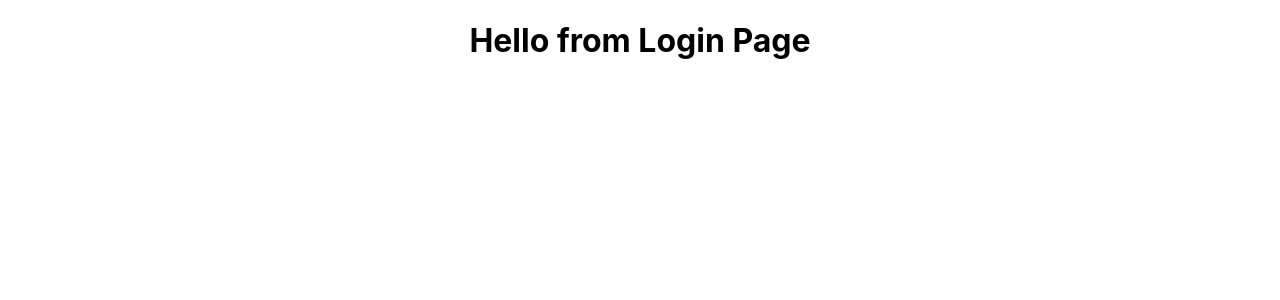
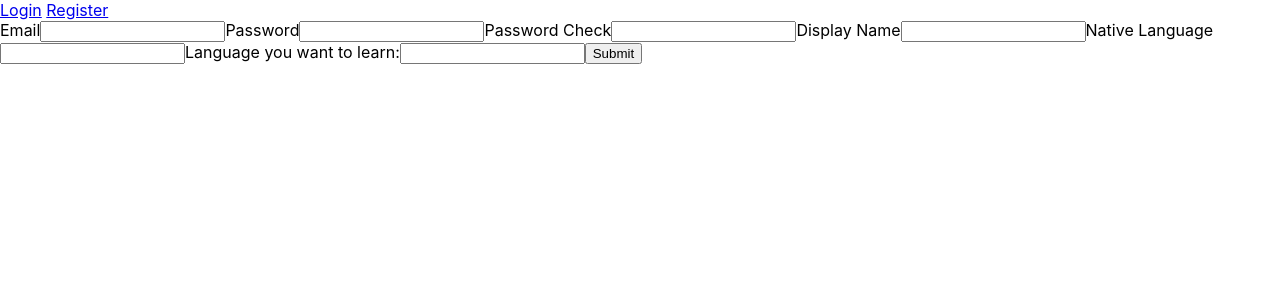
Before and after one commit to stephimarie/Roots, a React (Create React App) app in the folder client/: page /register in a window 1280 px wide. Shown: the top 300 px of the page. Built offline with nearby package versions, Linux system fonts and the light colour scheme.

Commit message:
added code to start allowing a user auth

```diff
--- a/client/package.json
+++ b/client/package.json
@@ -6,6 +6,7 @@
     "@testing-library/jest-dom": "^5.11.9",
     "@testing-library/react": "^11.2.5",
     "@testing-library/user-event": "^12.8.1",
+    "axios": "^0.21.1",
     "react": "^17.0.1",
     "react-dom": "^17.0.1",
     "react-router-dom": "^5.2.0",
@@ -35,5 +36,6 @@
       "last 1 firefox version",
       "last 1 safari version"
     ]
-  }
+  },
+  "proxy": "http://localhost:5000"
 }
--- a/client/src/App.js
+++ b/client/src/App.js
@@ -1,11 +1,65 @@
-import logo from "./logo.svg";
-import "./App.css";
-import { Login } from "./pages/Login";
+import { useEffect, useState } from "react";
+import axios from "axios";
+import { BrowserRouter as Router, Switch, Route, Link } from "react-router-dom";
+import Home from "./Pages/Home";
+import Register from "./Pages/Register";
+import Login from "./Pages/Login";
+
+import UserContext from "./Context/UserContext";
 
 function App() {
+  const [userData, setUserData] = useState({
+    user: undefined,
+    token: undefined,
+  });
+
+  const checkLoggedIn = async () => {
+    let token = localStorage.getItem("auth-token");
+    if (token === null) {
+      localStorage.setItem("auth-token", "");
+    } else {
+      try {
+        const userRes = await axios.get("/users", {
+          headers: { "x-auth-token": token },
+        });
+
+        setUserData({ token, user: userRes.data });
+      } catch (err) {
+        console.log("User must login");
+      }
+    }
+  };
+
+  const logout = () => {
+    setUserData({ token: undefined, user: undefined });
+    localStorage.setItem("auth-token", "");
+  };
+
+  useEffect(() => {
+    checkLoggedIn();
+  }, []);
+
   return (
     <div className="App">
-      <Login />
+      <Router>
+        {!userData.user ? (
+          <>
+            <Link to="/login">Login</Link> <Link to="/register">Register</Link>
+          </>
+        ) : (
+          <Link to="/" onClick={logout}>
+            Logout
+          </Link>
+        )}
+
+        <UserContext.Provider value={{ userData, setUserData }}>
+          <Switch>
+            <Route path="/login" component={Login} />
+            <Route path="/register" component={Register} />
+            <Route path="/" component={Home} />
+          </Switch>
+        </UserContext.Provider>
+      </Router>
     </div>
   );
 }
--- /dev/null
+++ b/client/src/Context/UserContext.js
@@ -0,0 +1,3 @@
+import { createContext } from "react";
+
+export default createContext(null);
--- /dev/null
+++ b/client/src/pages/Home.js
@@ -0,0 +1,23 @@
+import React, { useContext, useEffect } from "react";
+import { useHistory } from "react-router-dom";
+// import PostContainer from "../Components/PostContainer";
+import UserContext from "../Context/UserContext";
+
+const Home = (props) => {
+  const { userData } = useContext(UserContext);
+  const history = useHistory();
+
+  useEffect(() => {
+    if (!userData.user) history.push("/login");
+  }, [userData.user, history]);
+
+  return (
+    <div>
+      <h1>Hello from Home Page</h1>
+      <h3>Your name is: {userData.user?.displayName}</h3>
+      {/* <PostContainer /> */}
+    </div>
+  );
+};
+
+export default Home;
--- a/client/src/pages/Login.js
+++ b/client/src/pages/Login.js
@@ -1,9 +1,50 @@
-import React from "react";
+import React, { useState, useContext, useEffect } from "react";
+import UserContext from "../Context/UserContext.js";
+import { useHistory } from "react-router-dom";
+import axios from "axios";
 
-export const Login = () => {
+const Login = () => {
+  const [form, setForm] = useState();
+  const { userData, setUserData } = useContext(UserContext);
+  const history = useHistory();
+
+  const onChange = (e) => {
+    setForm({ ...form, [e.target.name]: e.target.value });
+  };
+
+  const submitLoginForm = async (e) => {
+    e.preventDefault();
+    try {
+      const { data } = await axios.post("/users/login", form);
+      console.log(data);
+
+      setUserData({
+        token: data.token,
+        user: data.user,
+      });
+
+      localStorage.setItem("auth-token", data.token);
+      history.push("/");
+    } catch (err) {
+      console.log(err.response);
+    }
+  };
+
+  useEffect(() => {
+    if (userData.user) history.push("/");
+  }, [userData.user, history]);
+
   return (
     <div>
-      <h1>Hello from Login Page</h1>
+      <form onSubmit={submitLoginForm}>
+        <label>email</label>
+        <input onChange={onChange} type="text" name="email" />
+        <label>Password</label>
+        <input onChange={onChange} type="text" name="password" />
+        <input type="submit" name="Login" />
+      </form>
     </div>
   );
 };
+
+export default Login;
--- /dev/null
+++ b/client/src/pages/Register.js
@@ -0,0 +1,43 @@
+import React, { useState } from "react";
+import axios from "axios";
+
+const Register = () => {
+  const [form, setForm] = useState();
+
+  const onChange = (e) => {
+    setForm({ ...form, [e.target.name]: e.target.value });
+  };
+
+  const submit = async (e) => {
+    e.preventDefault();
+
+    try {
+      const newUser = await axios.post("users/register", form);
+      console.log(newUser);
+    } catch (err) {
+      console.log(err.response);
+    }
+  };
+
+  return (
+    <div>
+      <form onSubmit={submit}>
+        <label>Email</label>
+        <input onChange={onChange} type="text" name="email" />
+        <label>Password</label>
+        <input onChange={onChange} type="text" name="password" />
+        <label>Password Check</label>
+        <input onChange={onChange} type="text" name="passwordCheck" />
+        <label>Display Name</label>
+        <input onChange={onChange} type="text" name="displayName" />
+        <label>Native Language</label>
+        <input onChange={onChange} type="text" name="native_lang" />
+        <label>Language you want to learn:</label>
+        <input onChange={onChange} type="text" name="learn_lang" />
+        <input type="submit" name="Register" />
+      </form>
+    </div>
+  );
+};
+
+export default Register;
```
Also changed, not shown: 1 other file (tests, documents, lock files or other folders).
